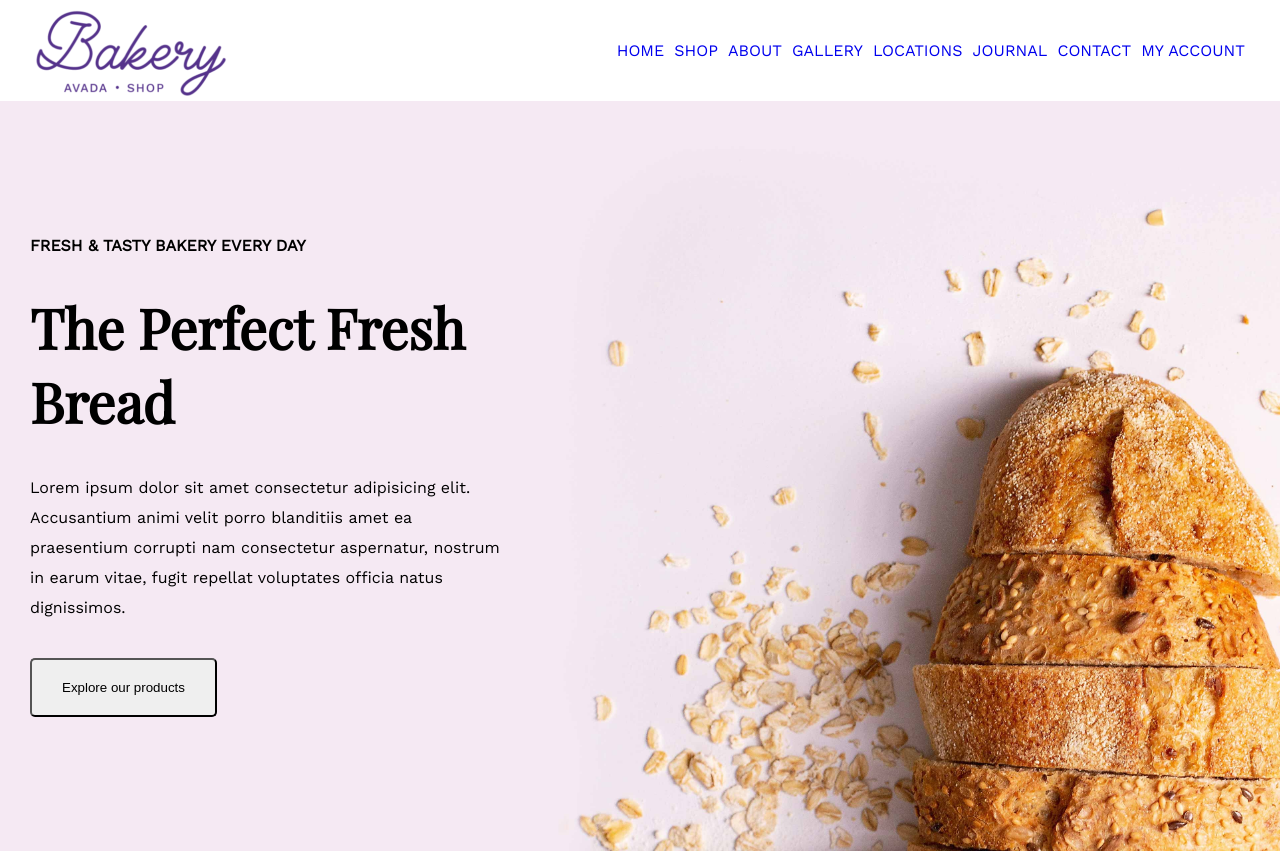
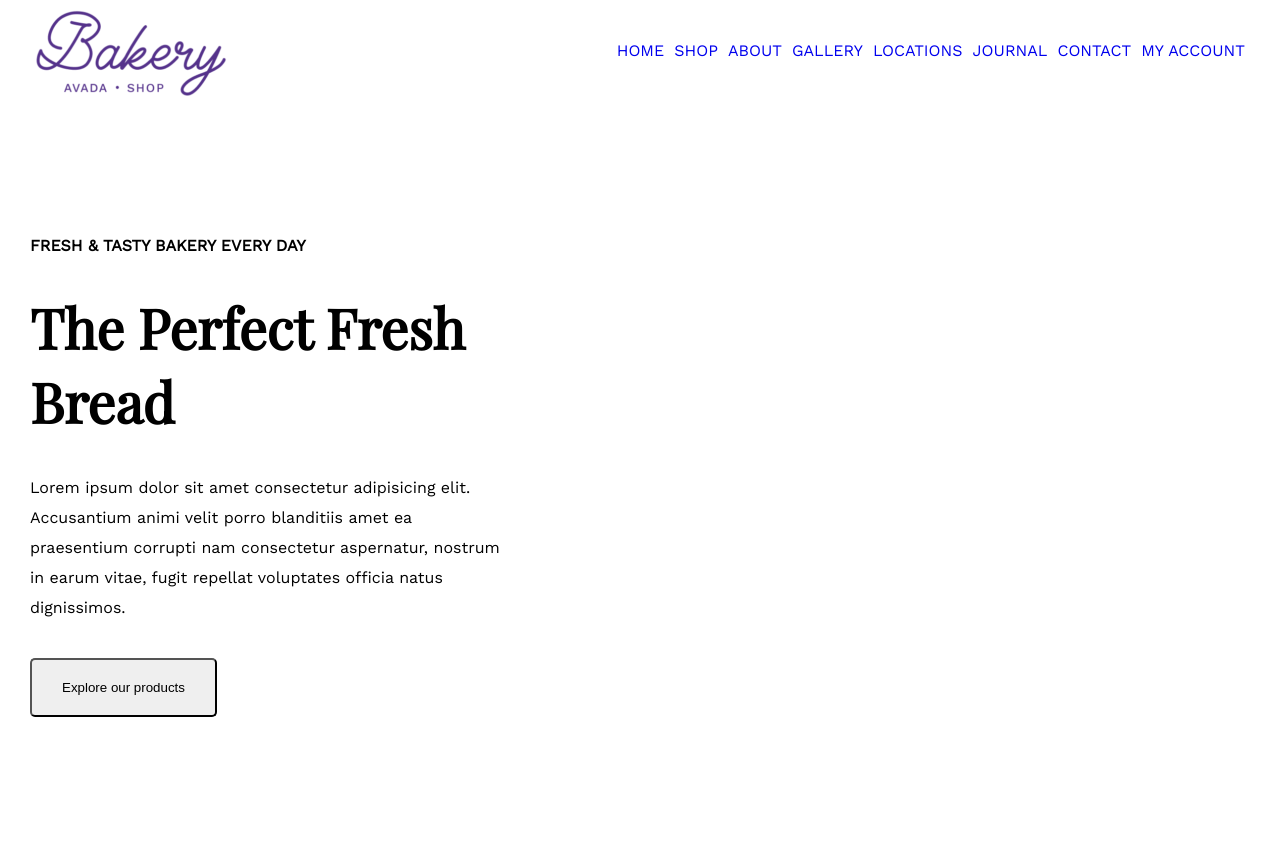
Before and after one commit to EnricoNapolitano/2023-01-31-esame_midterm, a Vue app in the folder proj-html-vuejs/: page / in a window 1280 px wide. Shown: the top 853 px of the page. Built offline with nearby package versions, Linux system fonts and the light colour scheme.

Commit message:
change in mixin bg-image

```diff
--- a/proj-html-vuejs/src/assets/scss/partials/_mixins.scss
+++ b/proj-html-vuejs/src/assets/scss/partials/_mixins.scss
@@ -1,5 +1,4 @@
 @mixin bg-image {
-    background-image: url('../../assets/img/hero-header-bakery.jpg');
     background-size: cover;
     background-repeat: no-repeat;
 }
```
